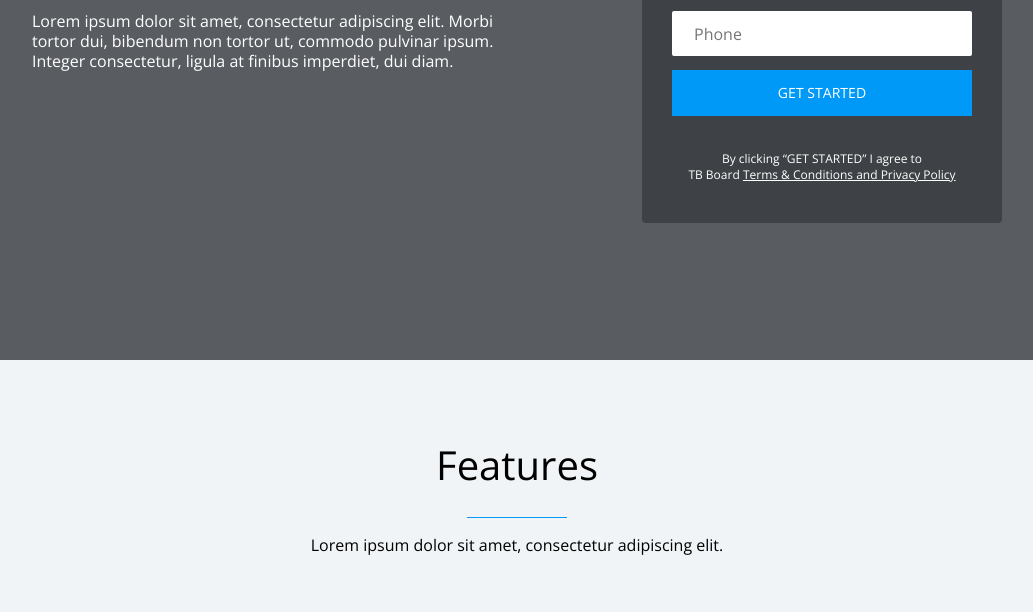
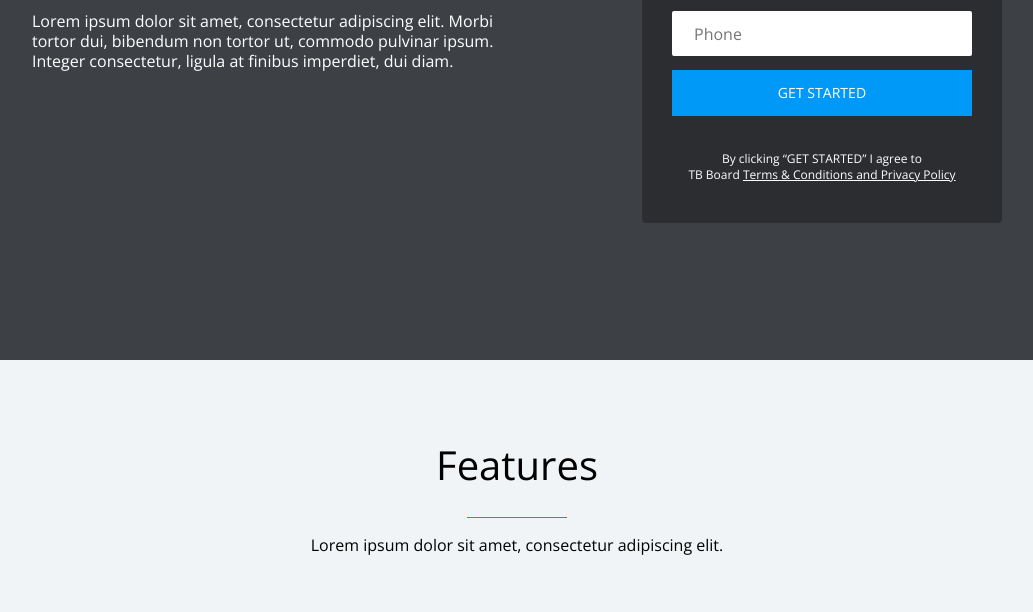
Before and after one commit to korenb/tb-landing, a website: page index.html in a window 1280 px wide. Shown: the part 440-1052 px from the top of the page, without its empty margins (123-1156 px from the left). Drawn offline with nearby package versions, Linux system fonts and the light colour scheme; the site is published under a folder, as on GitHub Pages, so addresses that start at the root find nothing.

Commit message:
background image fixed

```diff
--- a/src/styles/_custom.scss
+++ b/src/styles/_custom.scss
@@ -12,7 +12,7 @@ p{
 }
 
 .header-bg{
-    background-image: url(/images/back.jpg);
+    background-image: url(../images/back.jpg);
     background-size: cover;
     &::before{
         content: '';
```
Also changed, not shown: css/styles.css.
